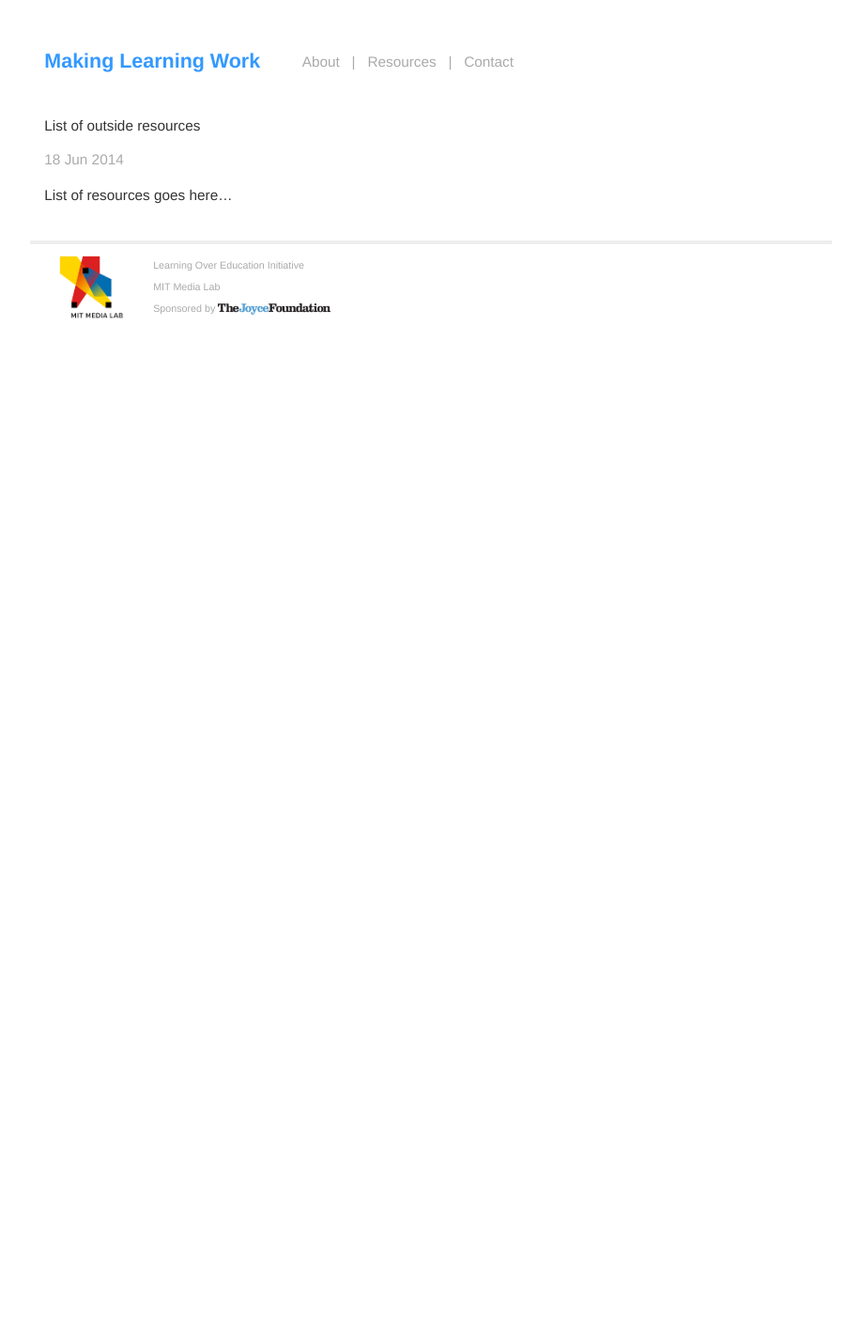
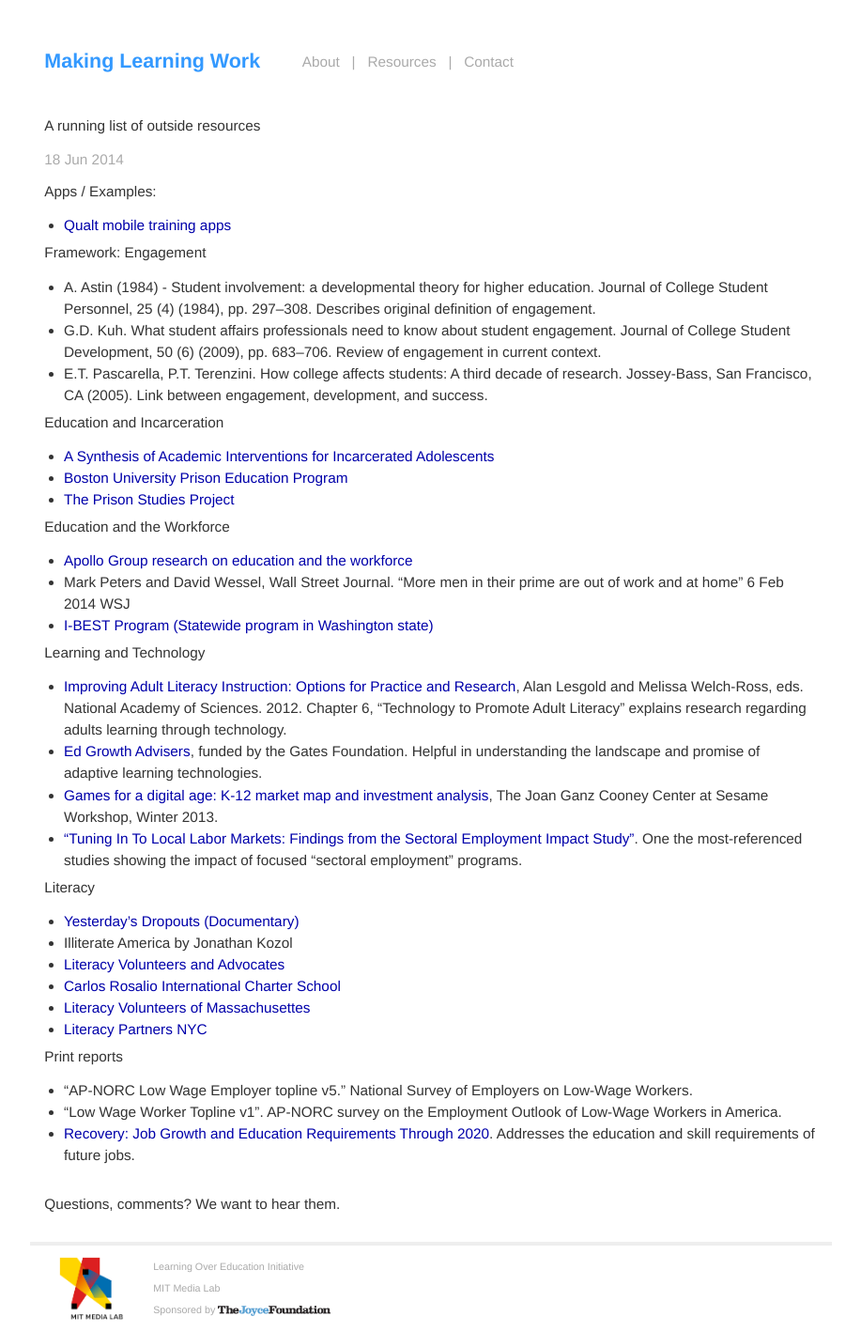
Before and after one commit to mitmedialab/mlw.media.mit.edu, a Jekyll site: the page built from _posts/2014-06-18-list-of-resources.markdown, in a window 1280 px wide. Shown: the whole page at 94% size, without its empty margins (181-1098 px from the left). Built offline with Jekyll 4.4.1, drawn with Linux system fonts in a browser that asks for light colours; nearby versions of some CDN libraries; Markdown is read by kramdown in place of the engine named in the settings; before the commit the page ends 946 px from its top, so only the background shows below that.

Commit message:
changing to bullets

```diff
--- a/_posts/2014-06-18-list-of-resources.markdown
+++ b/_posts/2014-06-18-list-of-resources.markdown
@@ -1,8 +1,44 @@
 ---
 layout: post
-title:  "List of outside resources"
+title:  "A running list of outside resources"
 date:   2014-06-18
 categories: pages
+comments: true
 ---
 
-List of resources goes here...
+# Apps / Examples:
+* [Qualt mobile training apps](http://www.qualt.com/)
+
+# Framework: Engagement
+* A. Astin (1984) - Student involvement: a developmental theory for higher education. Journal of College Student Personnel, 25 (4) (1984), pp. 297–308. Describes original definition of engagement.
+* G.D. Kuh. What student affairs professionals need to know about student engagement. Journal of College Student Development, 50 (6) (2009), pp. 683–706. Review of engagement in current context.
+* E.T. Pascarella, P.T. Terenzini. How college affects students: A third decade of research. Jossey-Bass, San Francisco, CA (2005). Link between engagement, development, and success.
+
+# Education and Incarceration
+* [A Synthesis of Academic Interventions for Incarcerated Adolescents](http://rer.sagepub.com/content/84/1/3.abstract)
+* [Boston University Prison Education Program](http://www.bu.edu/pep/)
+* [The Prison Studies Project](http://prisonstudiesproject.org/)
+
+# Education and the Workforce
+* [Apollo Group research on education and the workforce](http://www.apollo.edu/workforce)
+* Mark Peters and David Wessel, Wall Street Journal. "More men in their prime are out of work and at home" 6 Feb 2014 WSJ
+* [I-BEST Program (Statewide program in Washington state)](http://sbctc.edu/college/e_integratedbasiceducationandskillstraining.aspx)
+
+# Learning and Technology
+* [Improving Adult Literacy Instruction: Options for Practice and Research](http://www.nap.edu/openbook.php?record_id=13242&page=162), Alan Lesgold and Melissa Welch-Ross, eds. National Academy of Sciences. 2012. Chapter 6, "Technology to Promote Adult Literacy" explains research regarding adults learning through technology.
+* [Ed Growth Advisers](http://edgrowthadvisors.com/research/), funded by the Gates Foundation. Helpful in understanding the landscape and promise of adaptive learning technologies.
+* [Games for a digital age: K-12 market map and investment analysis](http://www.joanganzcooneycenter.org/publication/games-for-a-digital-age/), The Joan Ganz Cooney Center at Sesame Workshop, Winter 2013.
+* ["Tuning In To Local Labor Markets: Findings from the Sectoral Employment Impact Study"](http://www2.oaklandnet.com/oakca/groups/ceda/documents/report/dowd021455.pdf). One the most-referenced studies showing the impact of focused “sectoral employment” programs.
+
+# Literacy
+* [Yesterday’s Dropouts (Documentary)](http://breakingground.wamu.org/)
+* Illiterate America by Jonathan Kozol
+* [Literacy Volunteers and Advocates](http://www.lvanca.org/)
+* [Carlos Rosalio International Charter School](http://www.carlosrosario.org/)
+* [Literacy Volunteers of Massachusettes](http://www.lvm.org/)
+* [Literacy Partners NYC](http://www.literacypartners.org/)
+
+# Print reports
+* "AP-NORC Low Wage Employer topline v5." National Survey of Employers on Low-Wage Workers.
+* "Low Wage Worker Topline v1". AP-NORC survey on the Employment Outlook of Low-Wage Workers in America.
+* [Recovery: Job Growth and Education Requirements Through 2020](http://cew.georgetown.edu/recovery2020/). Addresses the education and skill requirements of future jobs.
```
Also changed, not shown: 1 other file.
